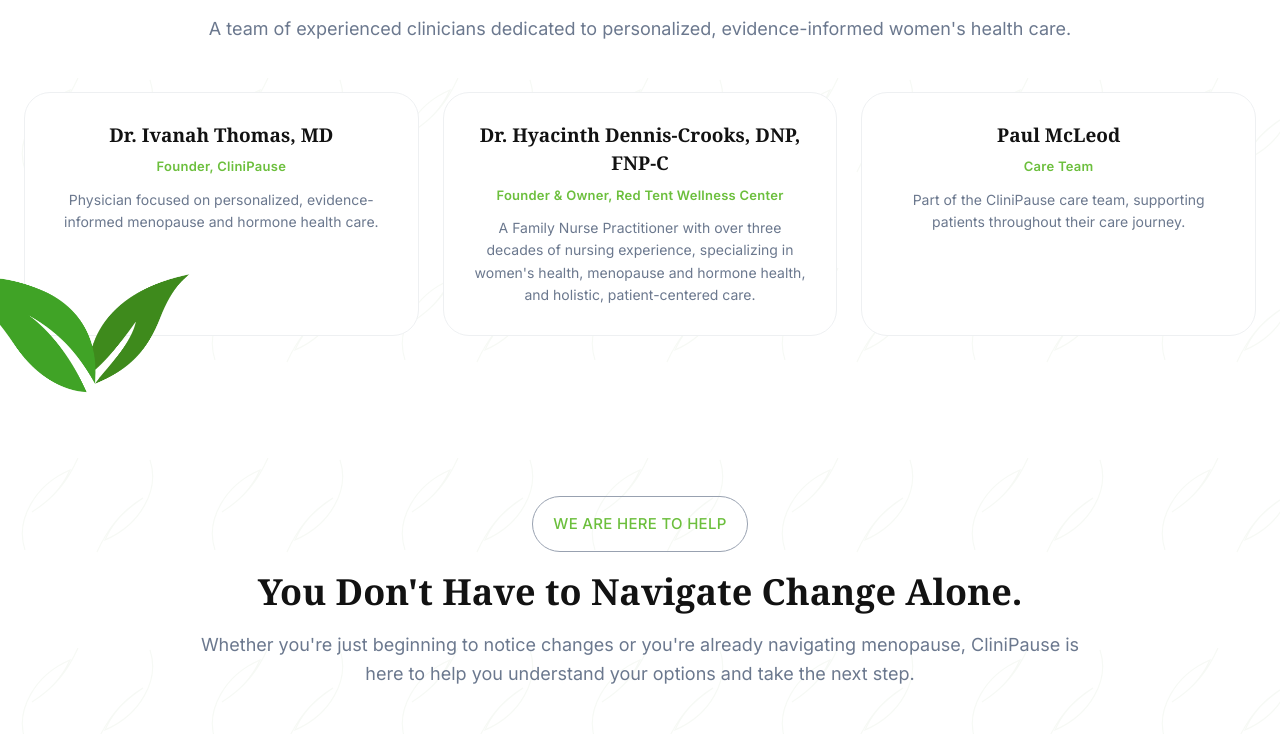
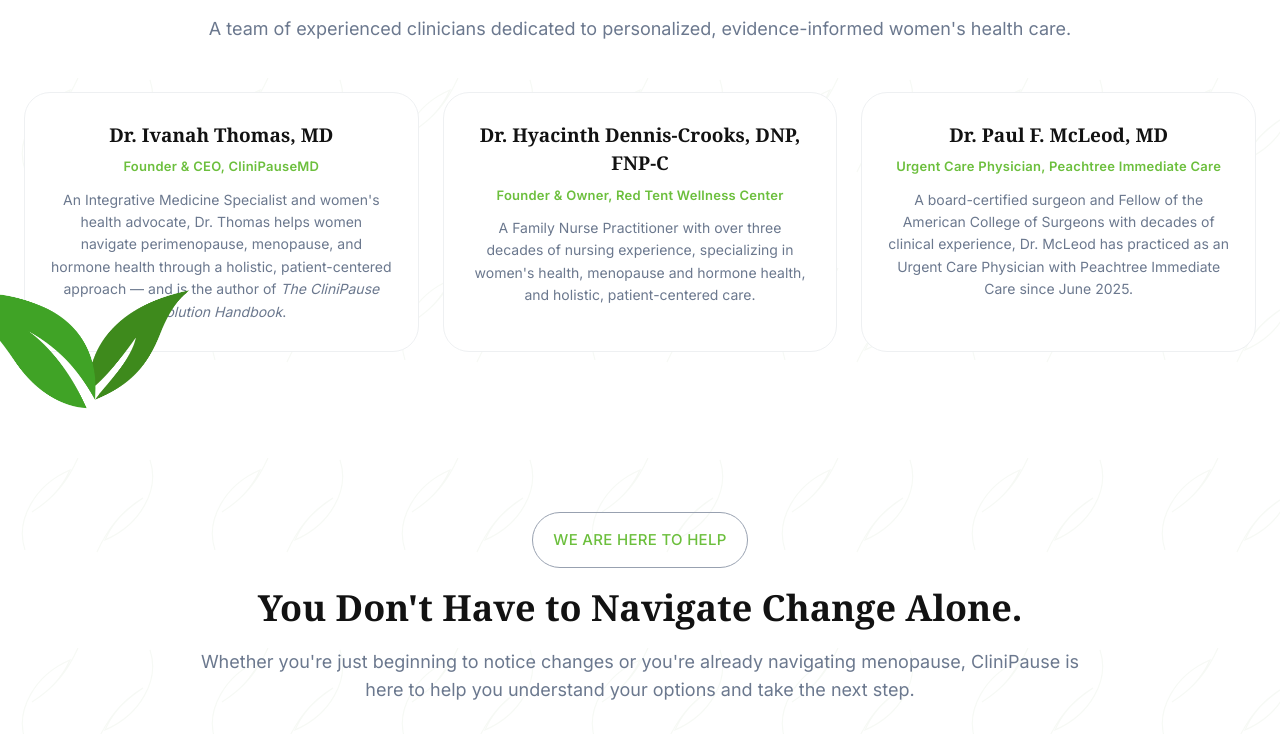
Before and after one commit to Chinexvick/nopausemd, a website: page about.html in a window 1280 px wide. Shown: the part 2430-3164 px from the top of the page. Drawn offline with Linux system fonts and the light colour scheme; a web font is replaced by a local one.

Commit message:
Update team bios: Dr. Thomas's real bio + Dr. McLeod added
- Dr. Ivanah Thomas's card now uses her provided bio (Integrative
  Medicine Specialist, Founder & CEO of CliniPauseMD, author of The
  CliniPause Solution Handbook), condensed to match the other cards.
- Replaced the placeholder "Paul McLeod / Care Team" card with a real
  short bio built from his CV: board-certified general surgeon and
  Fellow of the American College of Surgeons, now practicing as an
  Urgent Care Physician with Peachtree Immediate Care since June 2025
  (per his own note, superseding the older dates on file in his CV).
- Left Dr. Dennis-Crooks's card untouched as requested.

```diff
--- a/about.html
+++ b/about.html
@@ -119,8 +119,8 @@
     <div class="team-grid">
       <div class="team-card">
         <h3>Dr. Ivanah Thomas, MD</h3>
-        <span class="team-role">Founder, CliniPause</span>
-        <p>Physician focused on personalized, evidence-informed menopause and hormone health care.</p>
+        <span class="team-role">Founder &amp; CEO, CliniPauseMD</span>
+        <p>An Integrative Medicine Specialist and women's health advocate, Dr. Thomas helps women navigate perimenopause, menopause, and hormone health through a holistic, patient-centered approach — and is the author of <em>The CliniPause Solution Handbook</em>.</p>
       </div>
       <div class="team-card">
         <h3>Dr. Hyacinth Dennis-Crooks, DNP, FNP-C</h3>
@@ -128,9 +128,9 @@
         <p>A Family Nurse Practitioner with over three decades of nursing experience, specializing in women's health, menopause and hormone health, and holistic, patient-centered care.</p>
       </div>
       <div class="team-card">
-        <h3>Paul McLeod</h3>
-        <span class="team-role">Care Team</span>
-        <p>Part of the CliniPause care team, supporting patients throughout their care journey.</p>
+        <h3>Dr. Paul F. McLeod, MD</h3>
+        <span class="team-role">Urgent Care Physician, Peachtree Immediate Care</span>
+        <p>A board-certified surgeon and Fellow of the American College of Surgeons with decades of clinical experience, Dr. McLeod has practiced as an Urgent Care Physician with Peachtree Immediate Care since June 2025.</p>
       </div>
     </div>
   </div>
```
